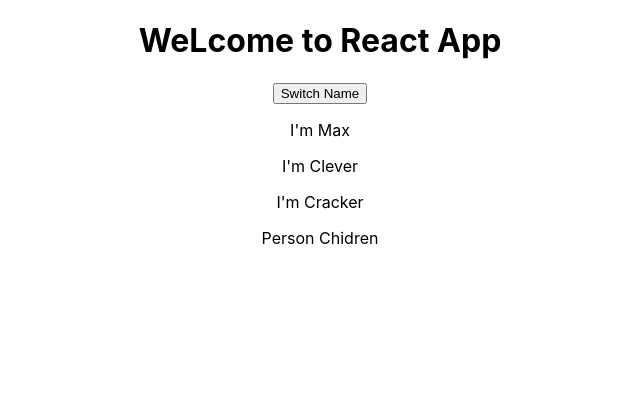
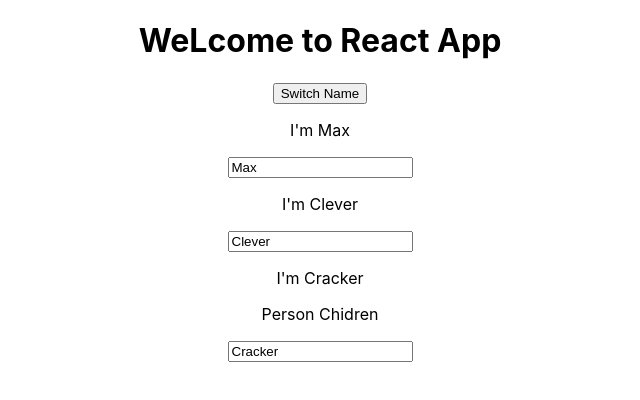
Before and after one commit to CleverCracker/ReactCompleteGuide, a React (Create React App) app: page / in a window 1280 px wide. Shown: the top 400 px of the page, without its empty margins (320-960 px from the left). Built offline with nearby package versions, Linux system fonts and the light colour scheme.

Commit message:
Change Name on CHange of Input

```diff
--- a/src/App.js
+++ b/src/App.js
@@ -22,6 +22,17 @@
       ],
     });
   };
+  /* Change User Name */
+  nameChangeHandler = (event) => {
+    console.log('Changing Value');
+    this.setState({
+      persons: [
+        { name: 'MAx', age: 29 },
+        { name: event.target.value, age: 18 },
+        { name: 'Hina', age: 8 },
+      ],
+    });
+  };
   render() {
     return (
       <div className='App'>
@@ -41,6 +52,7 @@
           name={this.state.persons[1].name}
           age={this.state.persons[1].age}
           clickFn={this.switchNameHandler.bind(this, 'Clever Updated')}
+          changeFn={this.nameChangeHandler}
         />
         <Person
           name={this.state.persons[2].name}
--- a/src/Person/Person.js
+++ b/src/Person/Person.js
@@ -5,6 +5,7 @@
     <div>
       <p onClick={props.clickFn}>I'm {props.name}</p>
       <p>{props.children}</p>
+      <input type='text' onChange={props.changeFn} value={props.name} />
     </div>
   );
 };
```
